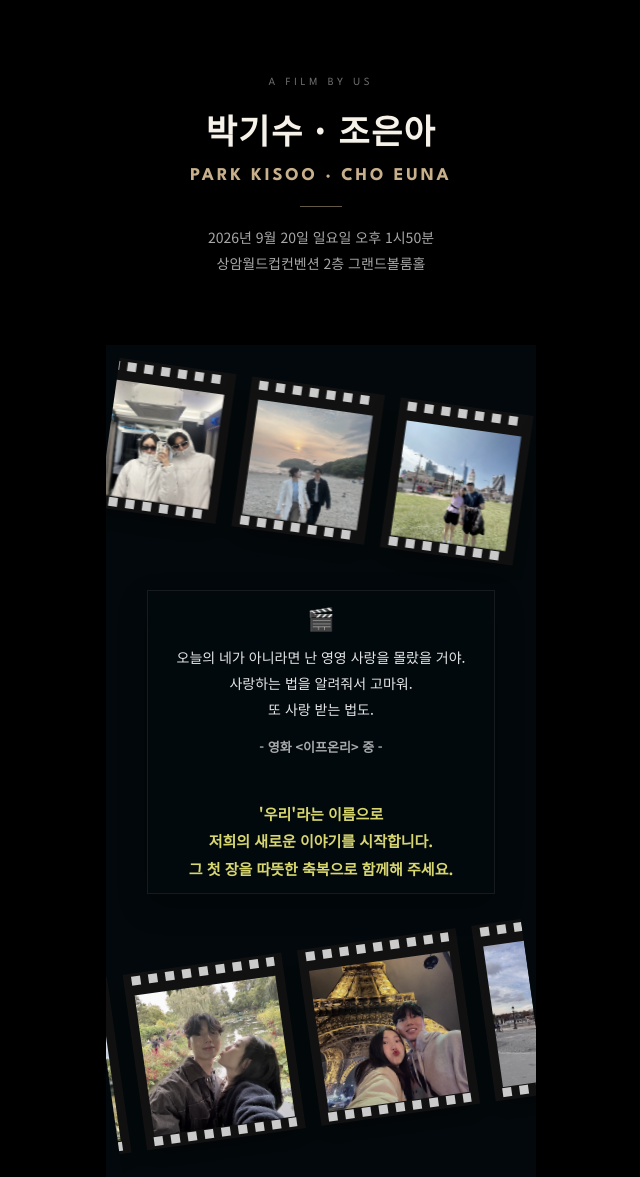
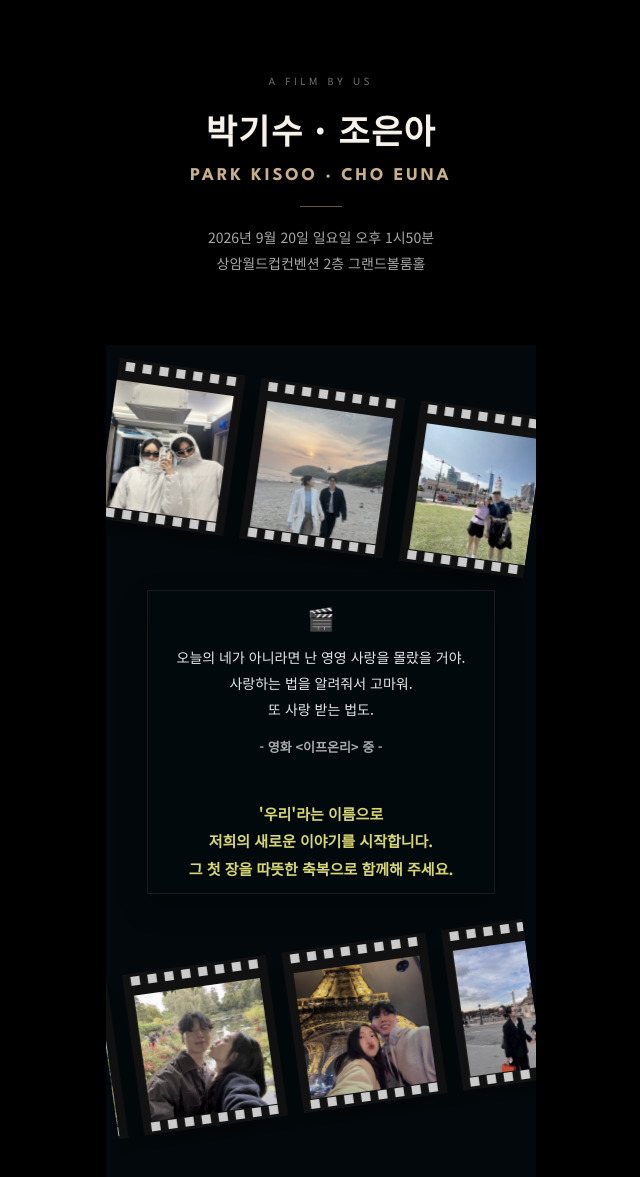
Before and after one commit to eunakisoo/wedding-day, a plain HTML site: page index.html in a window 1280 px wide. Shown: the part 797-1974 px from the top of the page, without its empty margins (319-959 px from the left). Drawn offline with nearby package versions, Linux system fonts and the light colour scheme.

Commit message:
index.html

```diff
--- a/index.html
+++ b/index.html
@@ -485,7 +485,7 @@
 
 .bottom-row {
   position: relative;
-  height: 205px;
+  height: 185px;
   margin-top: 30px;
   transform: rotate(-8deg);
   transform-origin: center center;
@@ -550,11 +550,11 @@
 }
 
 .film-small .film-frame {
-  width: 134px;
+  width: 145px;
 }
 
 .film-large .film-frame {
-  width: 160px;
+  width: 145px;
 }
 
 .film-frame::before,
```
